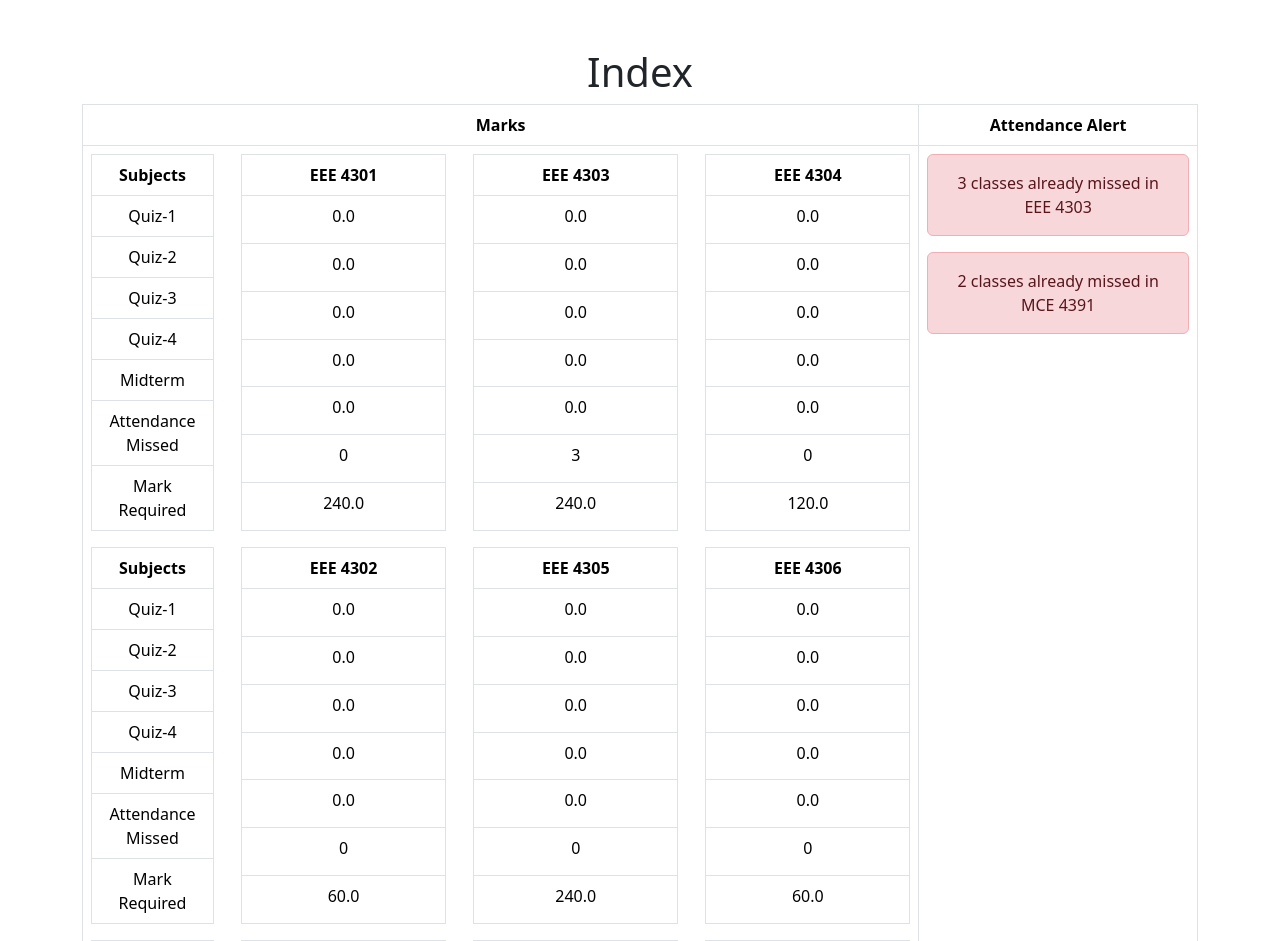
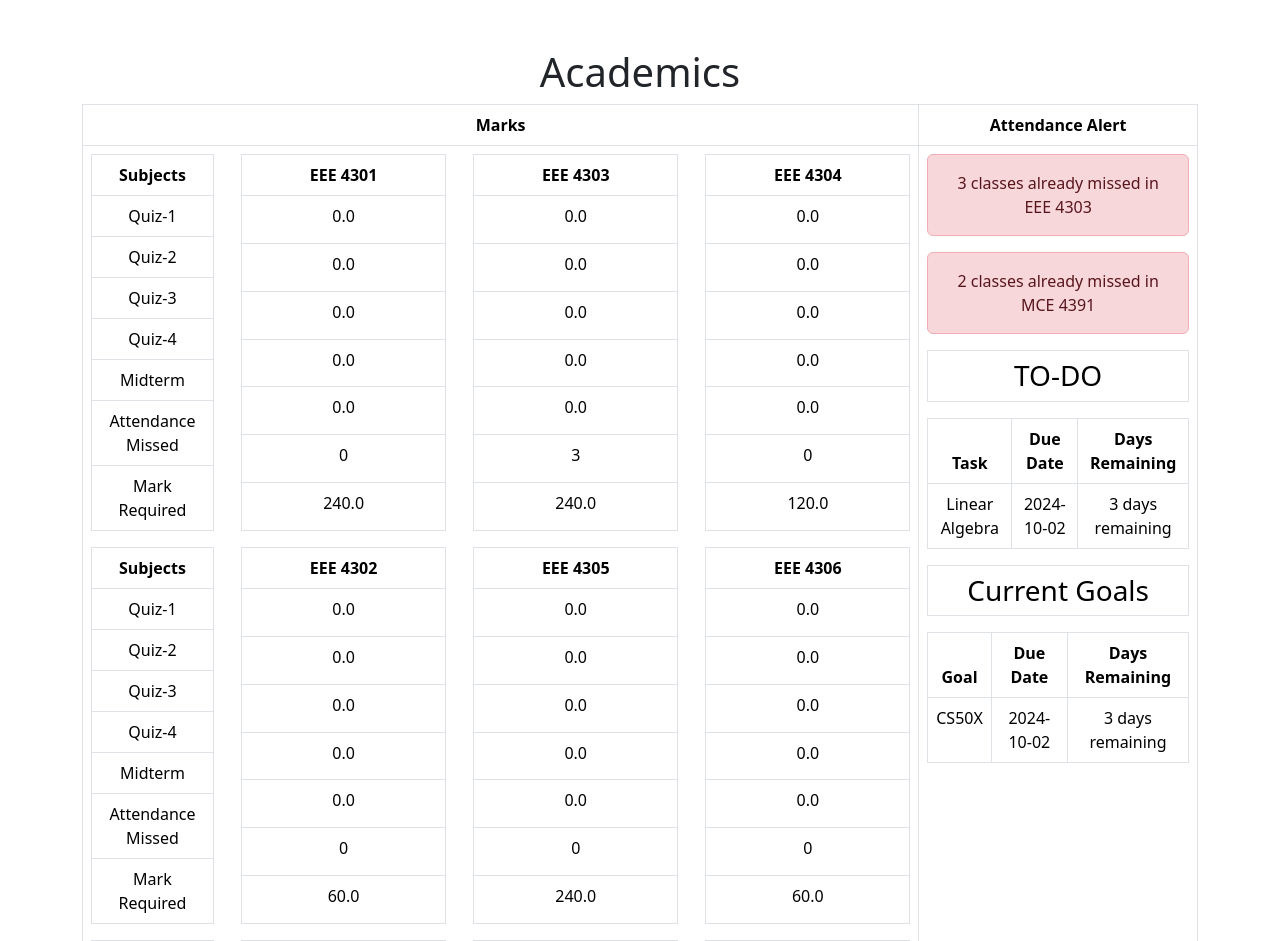
Before and after one commit to FahimXF/CS50x-final_project, a Flask app: page / in a window 1280 px wide. Shown: the part 76-1017 px from the top of the page. Run offline with Flask 3, Linux system fonts and the light colour scheme; a user stored in the database is signed in; some libraries are stand-ins or nearby versions.

Commit message:
index-goal,todo

```diff
--- a/app.py
+++ b/app.py
@@ -48,7 +48,19 @@ def index():
         subject_info = db.execute(f"SELECT quiz1, quiz2, quiz3, quiz4, midterm, missing_attendance, credit FROM {sanitized_subject} WHERE student_id = ?", student_id)[0]
         subjects_info.append({"name": subject, "info": subject_info})
 
-    return render_template("index.html", subjects=subjects_info)
+    goals_json = db.execute("SELECT goals FROM students WHERE id = ?", session["user_id"])[0]["goals"]
+    tasks_json = db.execute("SELECT todos FROM students WHERE id = ?", session["user_id"])
+    if goals_json:
+        goals=json.loads(goals_json)
+    else:
+        goals=[]
+
+    if tasks_json and tasks_json[0]["todos"]:
+        tasks = json.loads(tasks_json[0]["todos"])
+    else:
+        tasks = []
+
+    return render_template("index.html", subjects=subjects_info, goals=goals,tasks=tasks)
 
 
 
@@ -67,7 +79,10 @@ def register():
         if not request.form.get("semester"):
             return apology("must provide semester", 400)
         if not (request.form.get("id").isdigit() or request.form.get("semester").isdigit()):
-            return apology("id must be a number", 400)
+            return apology("id or semester must be a number", 400)
+        if request.form.get("semester") not in ["1", "2", "3", "4", "5", "6", "7", "8"]:
+            return apology("semester must be between 1 and 8", 400)
+
 
         subjects = request.form.getlist("subject[]")
         credits = request.form.getlist("credit[]")
@@ -287,14 +302,6 @@ def todo():
     tasks = db.execute("SELECT todos FROM students WHERE id = ?", session["user_id"])
     if tasks and tasks[0]["todos"]:
         tasks = json.loads(tasks[0]["todos"])
-        # Format the time_limit to show only the date
-        """for task in tasks:
-            if task["time_limit"]:
-                try:
-                    task["time_limit"] = datetime.strptime(task["time_limit"], "%Y-%m-%dT%H:%M").strftime("%Y-%m-%d")
-                except ValueError:
-                    # If the format is already %Y-%m-%d, no need to change it
-                    pass"""
     else:
         tasks = []
     return render_template("todo.html", tasks=tasks)
--- a/templates/index.html
+++ b/templates/index.html
@@ -5,7 +5,7 @@ Index
 {% endblock %}
 
 {% block main %}
-<h1>Index</h1>
+<h1>Academics</h1>
 
 <table class="table table-bordered">
   <thead class="thead-dark">
@@ -79,13 +79,55 @@ Index
       </td>
       <td style="width: 25%;">
         <!-- Add content for Attendance Alert here -->
-         {% for subject in subjects %}
+        {% for subject in subjects %}
           {% if subject['info']['missing_attendance'] >= 2 %}
           <div class="alert alert-danger" role="alert">
             {{ subject['info']['missing_attendance'] }} classes already missed in {{ subject.name }}
           </div>
           {% endif %}
-          {% endfor %}
+        {% endfor %}
+
+        <!-- Todo section -->
+        <h3 class="border p-2 my-3 text-center">TO-DO</h3>
+        <table class="table table-bordered">
+          <thead>
+            <tr>
+              <th>Task</th>
+              <th>Due Date</th>
+              <th>Days Remaining</th>
+            </tr>
+          </thead>
+          <tbody>
+            {% for task in tasks %}
+            <tr>
+              <td>{{ task['todo'] }}</td>
+              <td>{{ task['time_limit'] }}</td>
+              <td>{{ task['time_limit']|days_until }} days remaining</td>
+            </tr>
+            {% endfor %}
+          </tbody>
+        </table>
+
+        <!-- Current Goals section -->
+        <h3 class="border p-2 my-3 text-center">Current Goals</h3>
+        <table class="table table-bordered">
+          <thead>
+            <tr>
+              <th>Goal</th>
+              <th>Due Date</th>
+              <th>Days Remaining</th>
+            </tr>
+          </thead>
+          <tbody>
+            {% for goal in goals %}
+            <tr>
+              <td>{{ goal.goal }}</td>
+              <td>{{ goal.time }}</td>
+              <td>{{ goal.time |days_until }} days remaining</td>
+            </tr>
+            {% endfor %}
+          </tbody>
+        </table>
       </td>
     </tr>
   </tbody>
```
Also changed, not shown: tracker.db, 1 other file.
